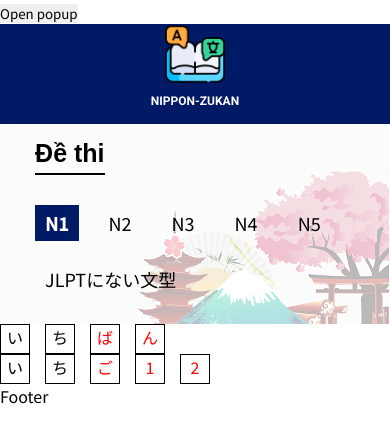
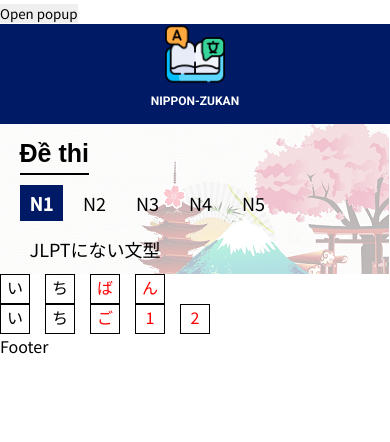
Before and after one commit to HungNguyen-89/beta-nippon-zukan-app, a React (Create React App) app: page /game in a window 390 px wide. Shown: the top 442 px of the page. Built offline with nearby package versions, Linux system fonts and the light colour scheme.

Commit message:
update navbar_23.05.22

```diff
--- a/src/components/NavbarHeading/NavbarHeading.scss
+++ b/src/components/NavbarHeading/NavbarHeading.scss
@@ -68,6 +68,7 @@
     height: 150px;
 
     .heading {
+      padding: 0 5%;
       padding-top: 15px;
       flex-direction: column;
       align-items: flex-start;
@@ -105,17 +106,17 @@
 
 @media (max-width: 550px) {
     .heading-container {
-       height: 200px;
+       //height: 200px;
 
       .heading {
-        gap: 30px;
+        gap: 10px;
 
         .heading-title {
           font-size: 25px;
         }
 
         .heading-links {
-          gap: 20px;
+          gap: 10px;
           flex-wrap: wrap;
 
           .heading-links-item {
--- a/src/components/Test/Test.scss
+++ b/src/components/Test/Test.scss
@@ -160,6 +160,8 @@ $box-shadow: 0 0.5rem 1.5rem rgba(0, 0, 0, 0.1);
 
 @media (max-width: 600px) {
   .test-header-container {
+    padding: 0 5%;
+
     .test-header {
       flex-direction: column;
       align-items: flex-start;
@@ -176,6 +178,8 @@ $box-shadow: 0 0.5rem 1.5rem rgba(0, 0, 0, 0.1);
     }
   }
   .test-background {
+    padding: 10px 5%;
+
     #questionMondai1 {
       font-size: 20px;
     }
```
